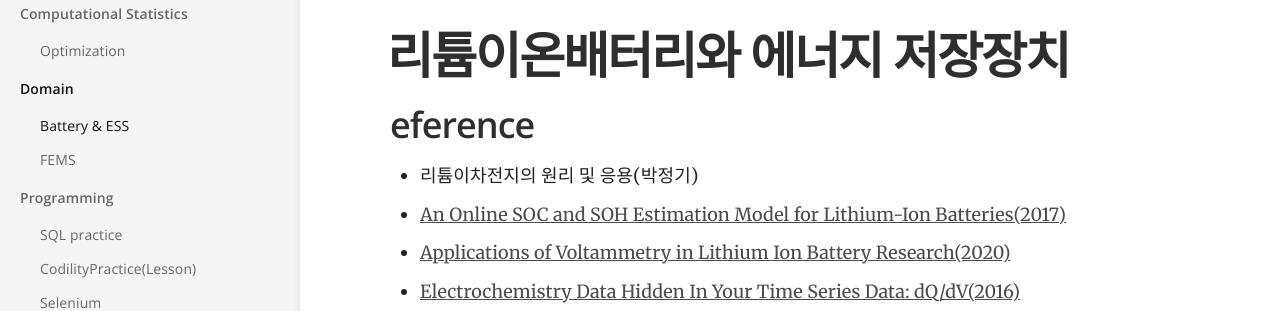
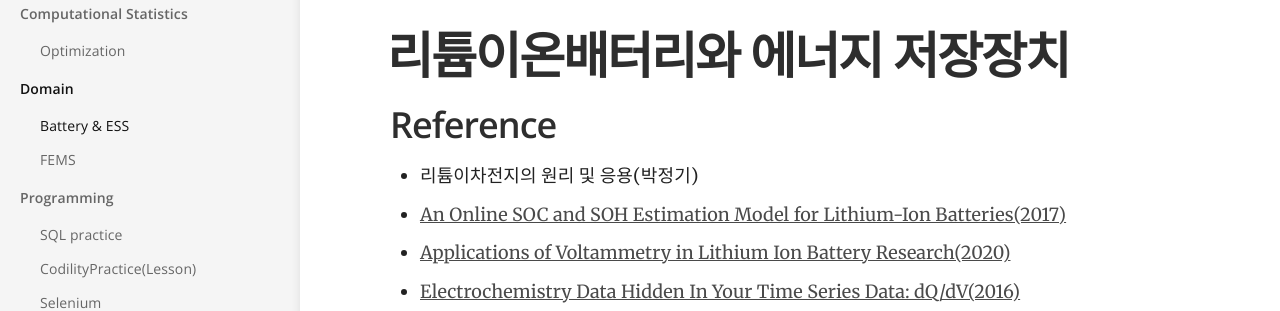
Before and after one commit to yrk3434/yrk3434.github.io, a Jekyll site: the page built from _docs/Domain/Battery & ESS.md, in a window 1280 px wide and 900 px high. Shown: the part 165-476 px from the top of the window. Built offline with Jekyll 4.4.1, drawn with Linux system fonts in a browser that asks for light colours; formulas are drawn with MathJax 3.

Commit message:
Update Battery & ESS.md

```diff
--- a/_docs/Domain/Battery & ESS.md
+++ b/_docs/Domain/Battery & ESS.md
@@ -8,7 +8,7 @@ comments: true
 
 # 리튬이온배터리와 에너지 저장장치
 
-## eference
+## Reference
 - 리튬이차전지의 원리 및 응용(박정기)
 - [An Online SOC and SOH Estimation Model for Lithium-Ion Batteries(2017)](https://www.mdpi.com/1996-1073/10/4/512/htm)
 - [Applications of Voltammetry in Lithium Ion Battery Research(2020)](https://www.jecst.org/journal/view.php?doi=10.33961/jecst.2019.00619)
```
